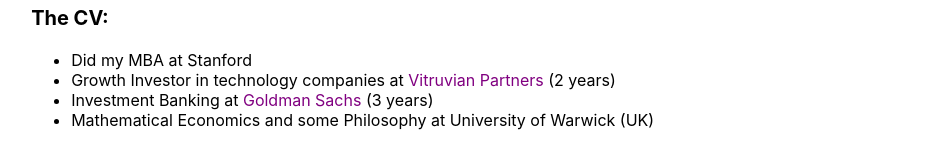
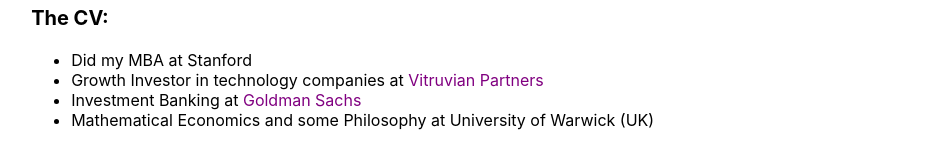
Before and after one commit to Tiggy560/my-website, a React (Create React App) app: page / in a window 1280 px wide. Shown: the part 530-690 px from the top of the page, without its empty margins (176-1103 px from the left). Built offline with nearby package versions, Linux system fonts and the light colour scheme.

Commit message:
Updates to text

```diff
--- a/src/App.js
+++ b/src/App.js
@@ -32,8 +32,8 @@
             <h2>The CV:</h2>
             <ul>
               <li>Did my MBA at Stanford</li>
-              <li>Growth Investor in technology companies at <a href="https://www.vitruvianpartners.com/">Vitruvian Partners</a> (2 years)</li>
-              <li>Investment Banking at <a href="https://www.goldmansachs.com/">Goldman Sachs</a> (3 years)</li>
+              <li>Growth Investor in technology companies at <a href="https://www.vitruvianpartners.com/">Vitruvian Partners</a></li>
+              <li>Investment Banking at <a href="https://www.goldmansachs.com/">Goldman Sachs</a></li>
               <li>Mathematical Economics and some Philosophy at University of Warwick (UK)</li>
             </ul>
           </div>
```
